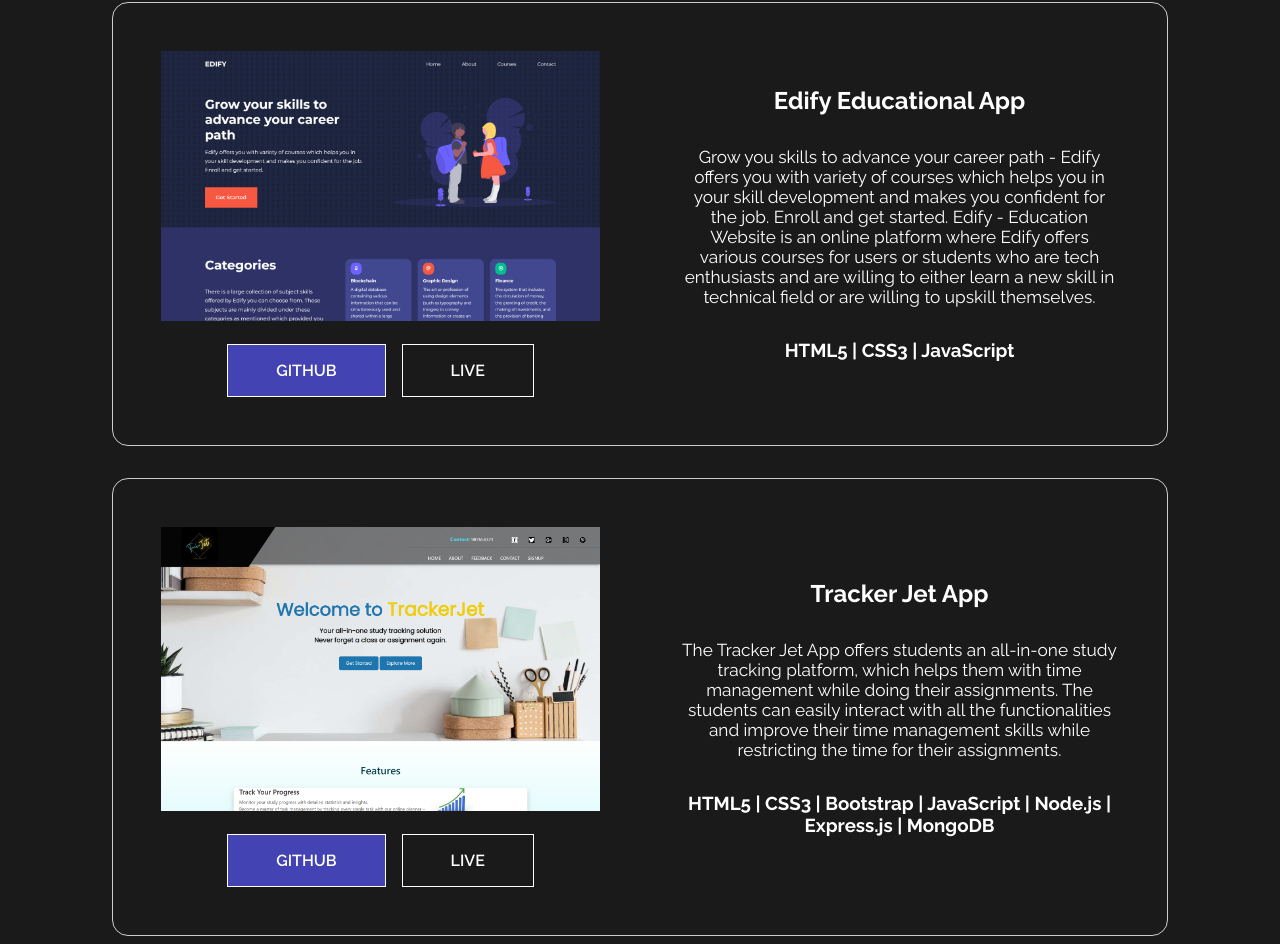
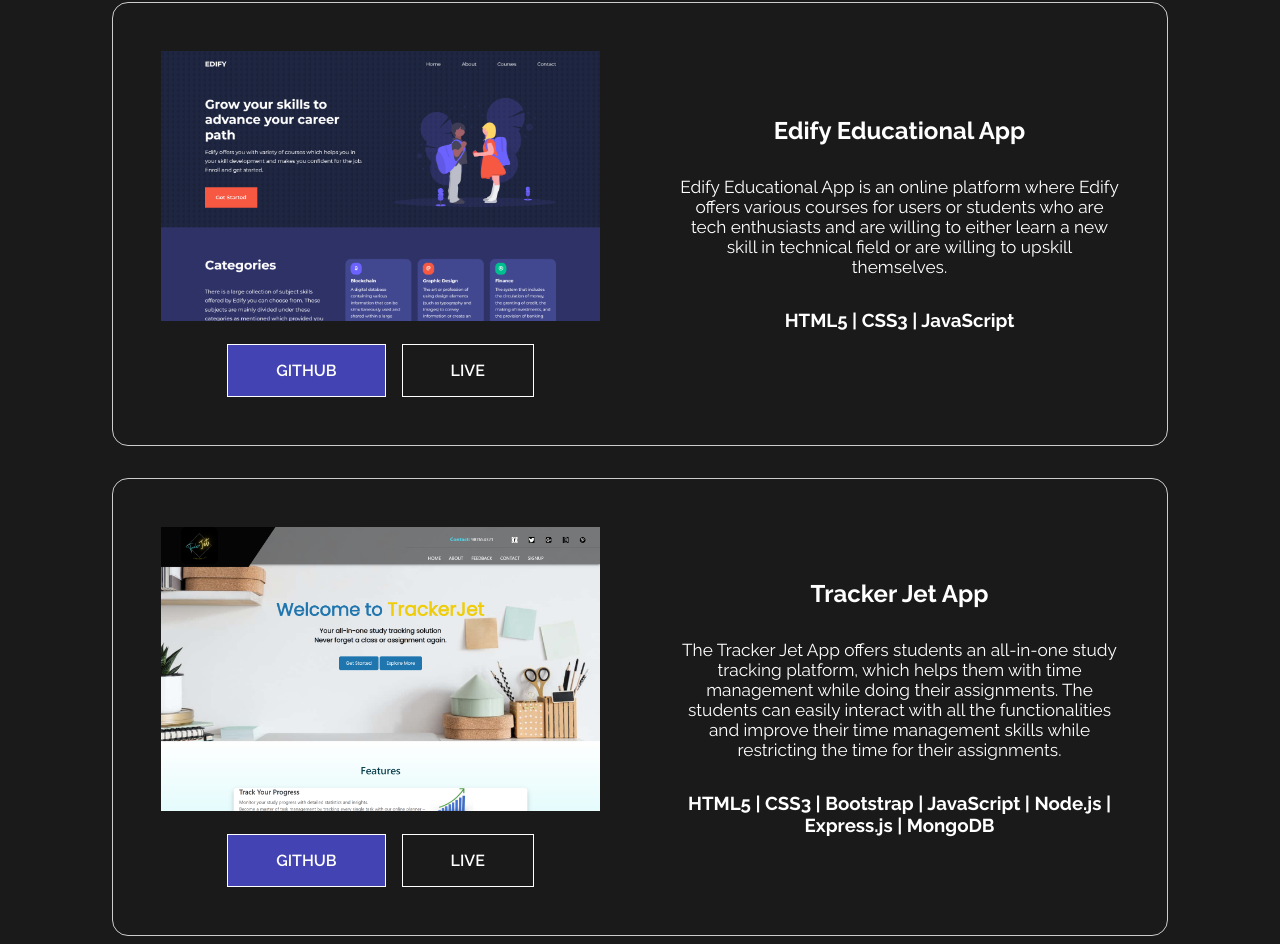
Before and after one commit to OraonShivam21/OraonShivam21.github.io, a React (Create React App) app: page / in a window 1280 px wide. Shown: the part 4375-5319 px from the top of the page. Built offline with nearby package versions, Linux system fonts and the light colour scheme.

Commit message:
updated projects section

```diff
--- a/src/components/Project.jsx
+++ b/src/components/Project.jsx
@@ -45,10 +45,7 @@ const Project = () => {
           <div className="project-title-desc-stack">
             <h2 className="project-title">Edify Educational App</h2>
             <p className="project-description">
-              Grow you skills to advance your career path - Edify offers you
-              with variety of courses which helps you in your skill development
-              and makes you confident for the job. Enroll and get started. Edify
-              - Education Website is an online platform where Edify offers
+              Edify Educational App is an online platform where Edify offers
               various courses for users or students who are tech enthusiasts and
               are willing to either learn a new skill in technical field or are
               willing to upskill themselves.
```
